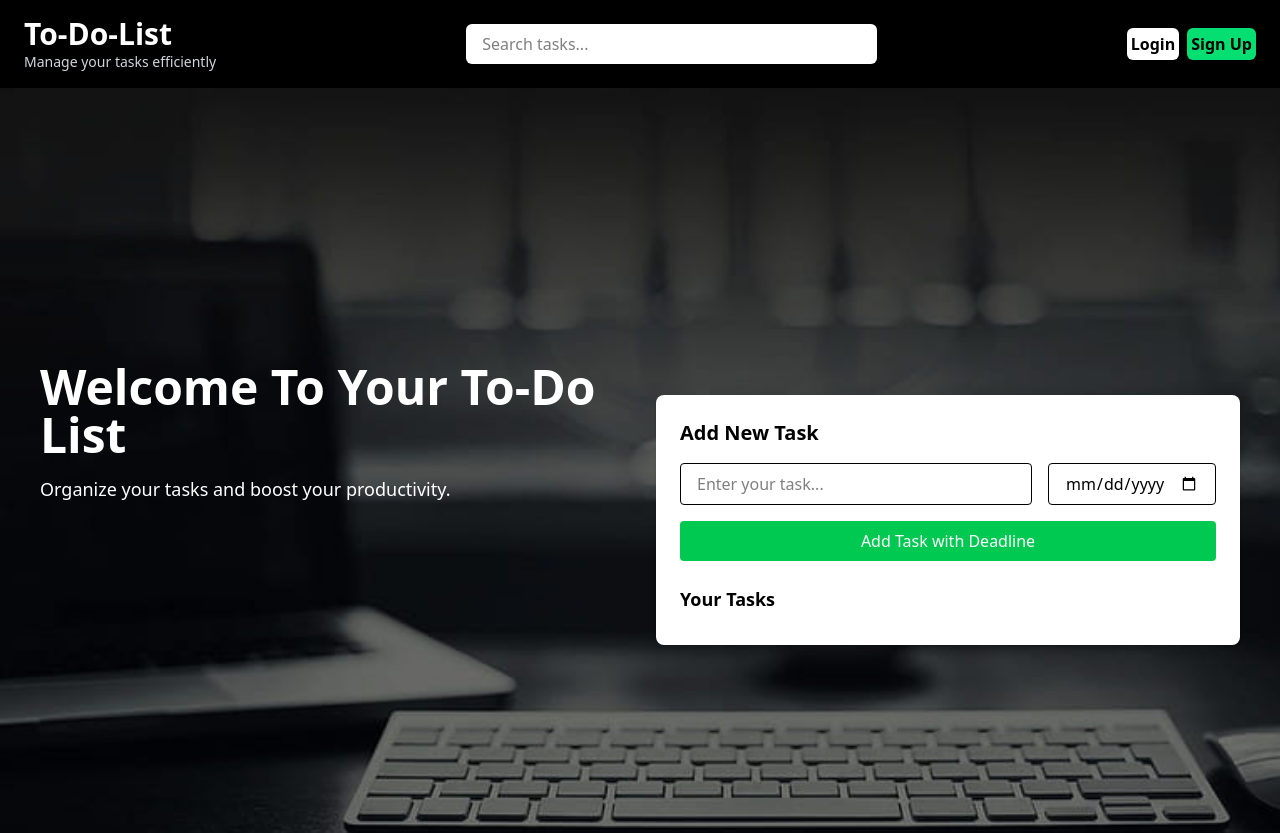
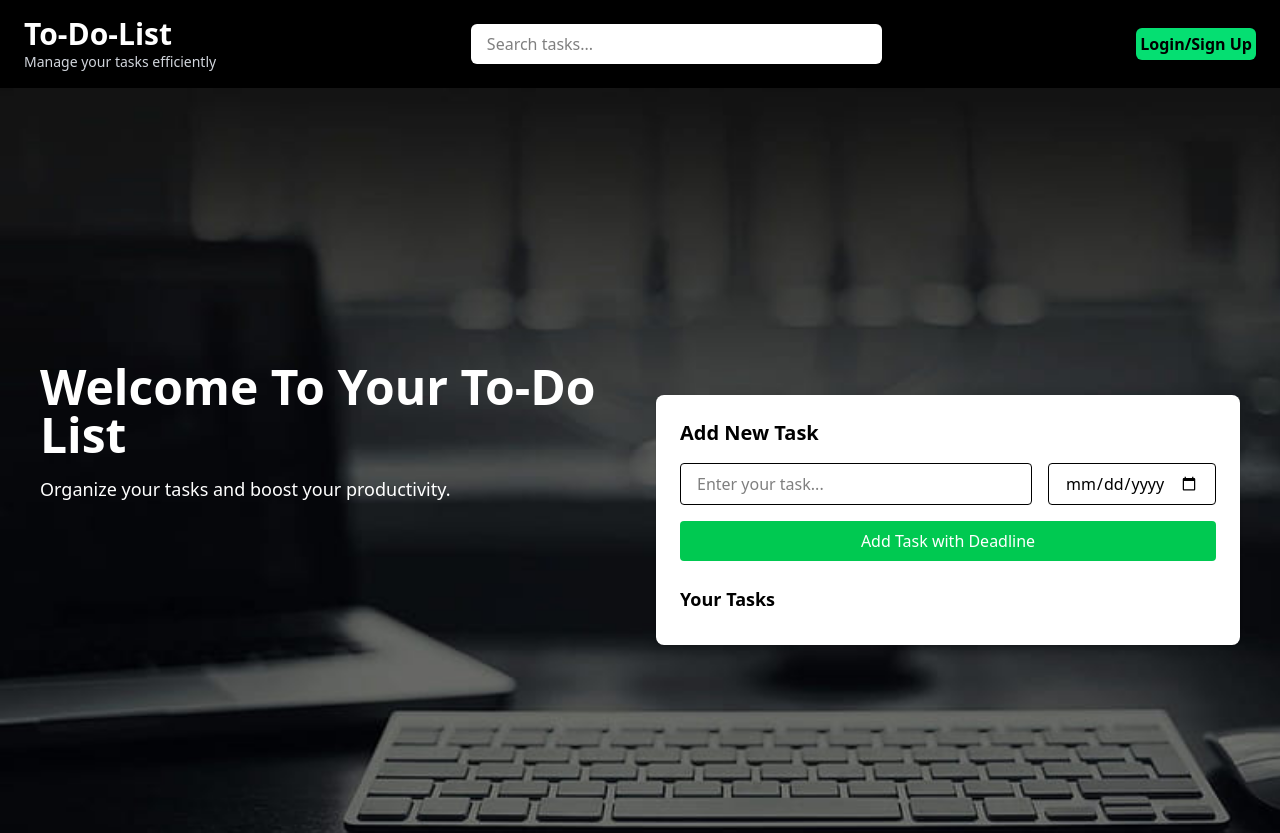
Before and after one commit to amna1475/ToDoList, a website: page src/index.html in a window 1280 px wide. Shown: the top 833 px of the page. Drawn offline with Linux system fonts and the light colour scheme.

Commit message:
made changes in login signup feature

```diff
--- a/src/index.html
+++ b/src/index.html
@@ -3,7 +3,7 @@
 <head>
     <meta charset="UTF-8">
     <meta name="viewport" content="width=device-width, initial-scale=1.0">
-    <title>To-Dos-List</title>
+    <title>To-Do List</title>
     <link rel="stylesheet" href="./output.css">
     <link rel="stylesheet" href="https://cdnjs.cloudflare.com/ajax/libs/font-awesome/6.5.0/css/all.min.css">
 </head>
@@ -22,8 +22,7 @@
   </div>
   <!-- Right: Login and Sign Up -->
   <div class="flex space-x-2 mt-4 md:mt-0">
-    <a href="login.html" class="bg-white text-black p-1 font-bold rounded-md hover:bg-gray-200">Login</a>
-    <a href="login.html" class="bg-green-400 text-black p-1 font-bold rounded-md hover:bg-green-600">Sign Up</a>
+    <a href="login.html" class="bg-green-400 text-black p-1 font-bold rounded-md hover:bg-green-600">Login/Sign Up</a>
   </div>
 
 </header>
```
